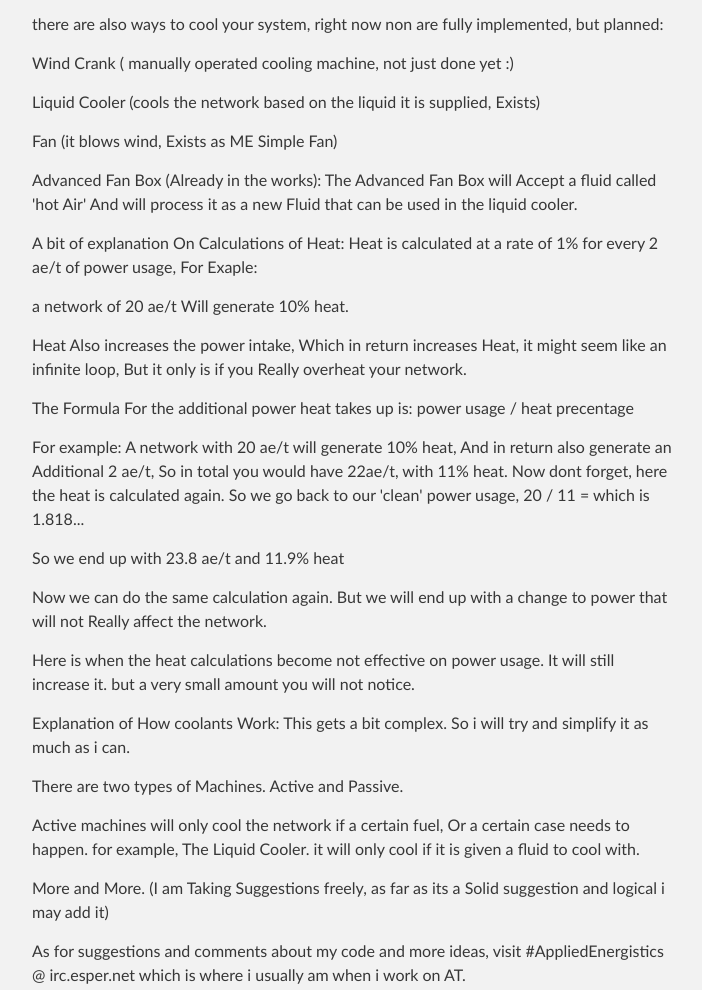
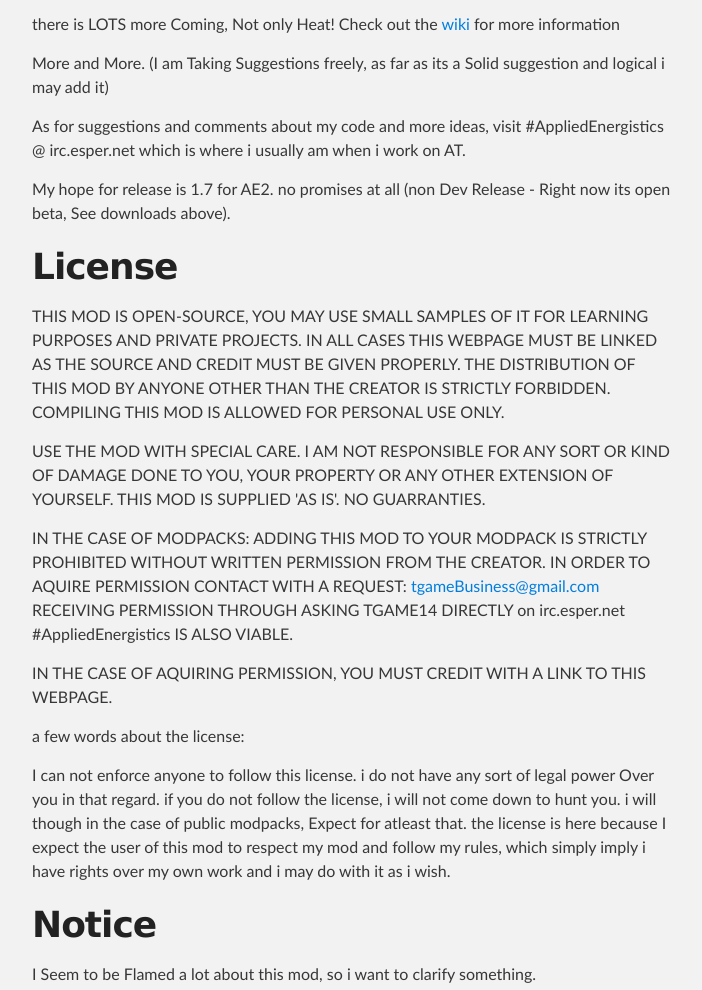
Before and after one commit to tgame14/AppliedThermodynamics, a plain HTML site: page index.html in a window 1280 px wide. Shown: the part 1283-2273 px from the top of the page, without its empty margins (288-990 px from the left). Drawn offline with Linux system fonts and the light colour scheme.

Commit message:
Create gh-pages branch via GitHub

```diff
--- a/index.html
+++ b/index.html
@@ -64,53 +64,7 @@
 <p>AT (Applied Thermodynamics) is a mod that adds Heat to ME Networks, the bigger and more power hungry the network is, the faster it heats up,
 the hotter the network gets, more and more bad effects happen, from particles and sounds to the Melting of your network into Liquid ME.</p>
 
-<p>there are also ways to cool your system, right now non are fully implemented, but planned:</p>
-
-<p>Wind Crank ( manually operated cooling machine, not just done yet :)</p>
-
-<p>Liquid Cooler (cools the network based on the liquid it is supplied, Exists)</p>
-
-<p>Fan (it blows wind, Exists as ME Simple Fan)</p>
-
-<p>Advanced Fan Box (Already in the works):
-The Advanced Fan Box will Accept a fluid called 'hot Air' And will process it as a new Fluid that
-can be used in the liquid cooler.</p>
-
-<p>A bit of explanation On Calculations of Heat:
-Heat is calculated at a rate of 1% for every 2 ae/t of power usage, For Exaple:</p>
-
-<p>a network of 20 ae/t Will generate 10% heat.</p>
-
-<p>Heat Also increases the power intake, Which in return increases Heat, it might seem like an infinite
-loop, But it only is if you Really overheat your network.</p>
-
-<p>The Formula For the additional power heat takes up is:
-power usage / heat precentage</p>
-
-<p>For example:
-A network with 20 ae/t will generate 10% heat, And in return also generate an Additional
-2 ae/t, So in total you would have
-22ae/t, with 11% heat.
-Now dont forget, here the heat is calculated again.
-So we go back to our 'clean' power usage,
-20 / 11 = which is 1.818...</p>
-
-<p>So we end up with
-23.8 ae/t and 11.9% heat</p>
-
-<p>Now we can do the same calculation again. But we will end up with a change to power that will not
-Really affect the network.</p>
-
-<p>Here is when the heat calculations become not effective on power usage. It will still increase it.
-but a very small amount you will not notice.</p>
-
-<p>Explanation of How coolants Work:
-This gets a bit complex. So i will try and simplify it as much as i can.</p>
-
-<p>There are two types of Machines. Active and Passive.</p>
-
-<p>Active machines will only cool the network if a certain fuel, Or a certain case needs to happen.
-for example, The Liquid Cooler. it will only cool if it is given a fluid to cool with.</p>
+<p>there is LOTS more Coming, Not only Heat! Check out the <a href="https://github.com/tgame14/AppliedThermodynamics/wiki">wiki</a> for more information</p>
 
 <p>More and More. (I am Taking Suggestions freely, as far as its a Solid suggestion and logical i may add it)</p>
 
```
Also changed, not shown: params.json (+1 -1 lines).
